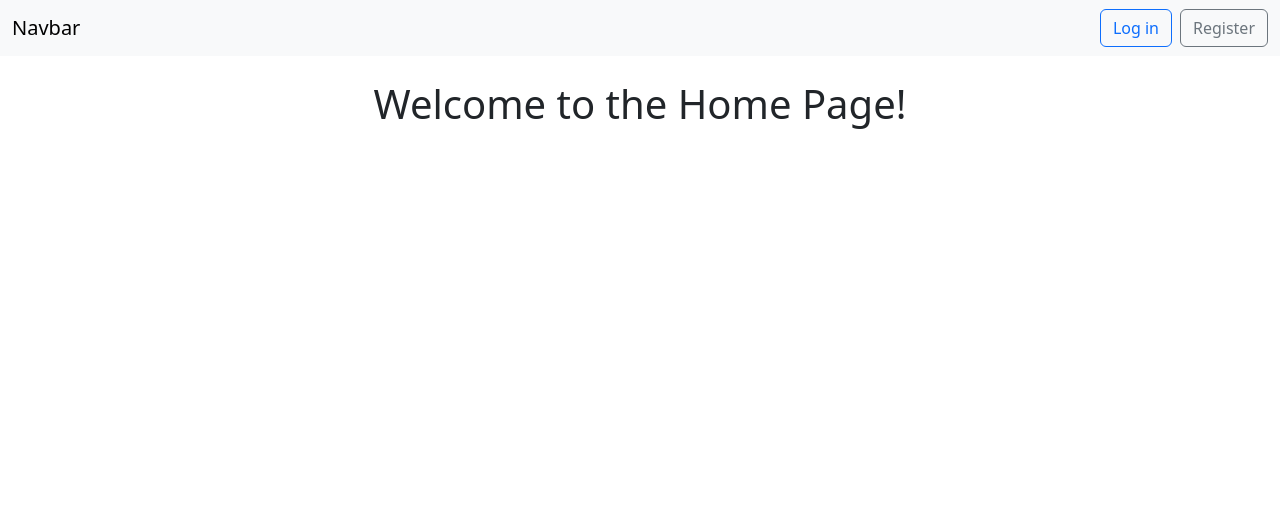
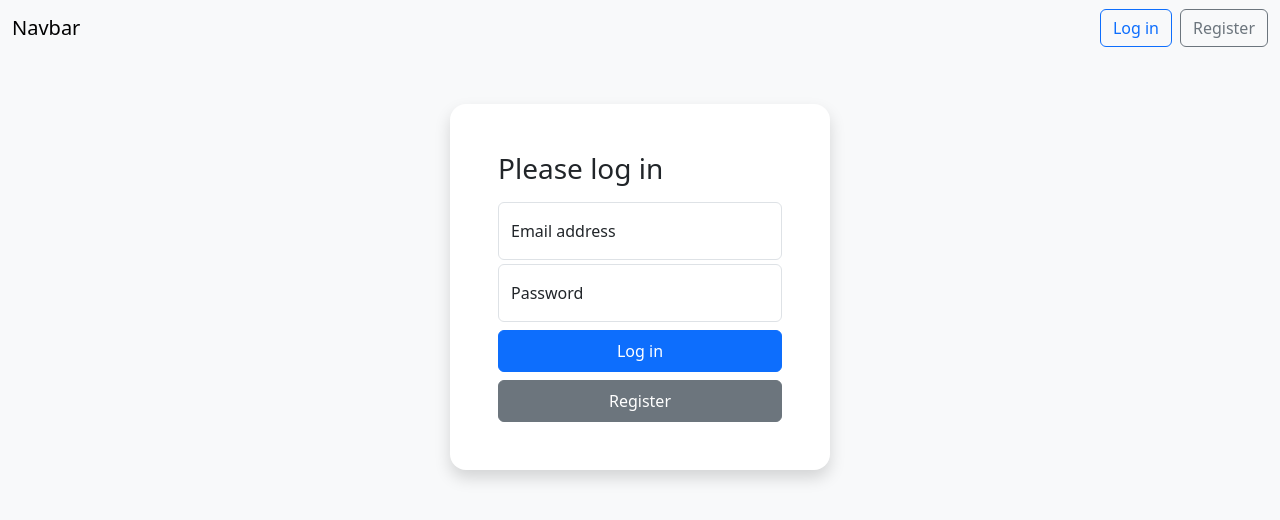
Before and after one commit to rehak-daniel/jwt_security_frontend, an Angular app: page /login in a window 1280 px wide. Shown: the top 520 px of the page. Built offline with nearby package versions, Linux system fonts and the light colour scheme.

Commit message:
add login page (login.component)

```diff
--- a/src/app/app.routes.ts
+++ b/src/app/app.routes.ts
@@ -1,9 +1,10 @@
 import { Routes } from '@angular/router';
 import { HomeComponent } from './components/pages/home/home.component';
+import { LoginComponent } from './components/pages/login/login.component';
 
 export const routes: Routes = [
     { path: '', component: HomeComponent },
-    { path: 'login', component: HomeComponent },
+    { path: 'login', component: LoginComponent },
     { path: 'register', component: HomeComponent },
     { path: '**', redirectTo: '' }
 ];
--- /dev/null
+++ b/src/app/components/pages/login/login.component.html
@@ -0,0 +1,13 @@
+<body class="d-flex justify-content-center min-vh-100 bg-body-tertiary">
+    <main class="form-signin w-100 p-4 p-sm-5 mt-5 bg-body rounded-4 shadow align-self-start" style="max-width: 380px;">
+        <form>
+            <h1 class="h3 mb-3 fw-normal">Please log in</h1>
+            <div class="form-floating"> <input type="email" class="form-control" id="floatingInput"
+                    placeholder="name@example.com"> <label for="floatingInput">Email address</label> </div>
+            <div class="form-floating mt-1"> <input type="password" class="form-control" id="floatingPassword"
+                    placeholder="Password"> <label for="floatingPassword">Password</label> </div>
+            <button class="btn btn-primary mt-2 w-100 py-2" type="submit">Log in</button>
+            <button class="btn btn-secondary mt-2 w-100 py-2" type="submit">Register</button>
+        </form>
+    </main>
+</body>
```
Also changed, not shown: src/app/components/pages/login/login.component.ts (added, +9 -0 lines), src/app/components/pages/login/login.component.css (added), 1 other file (tests, documents, lock files or other folders).
